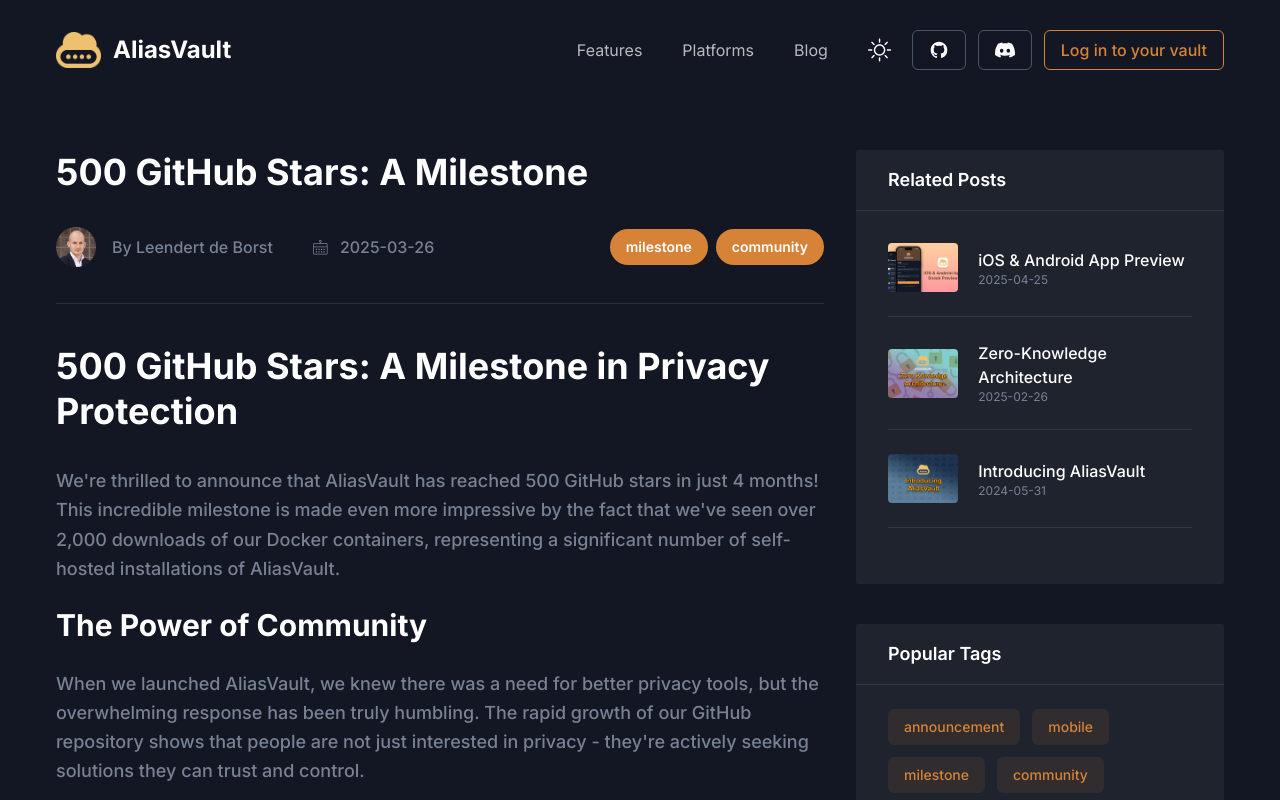
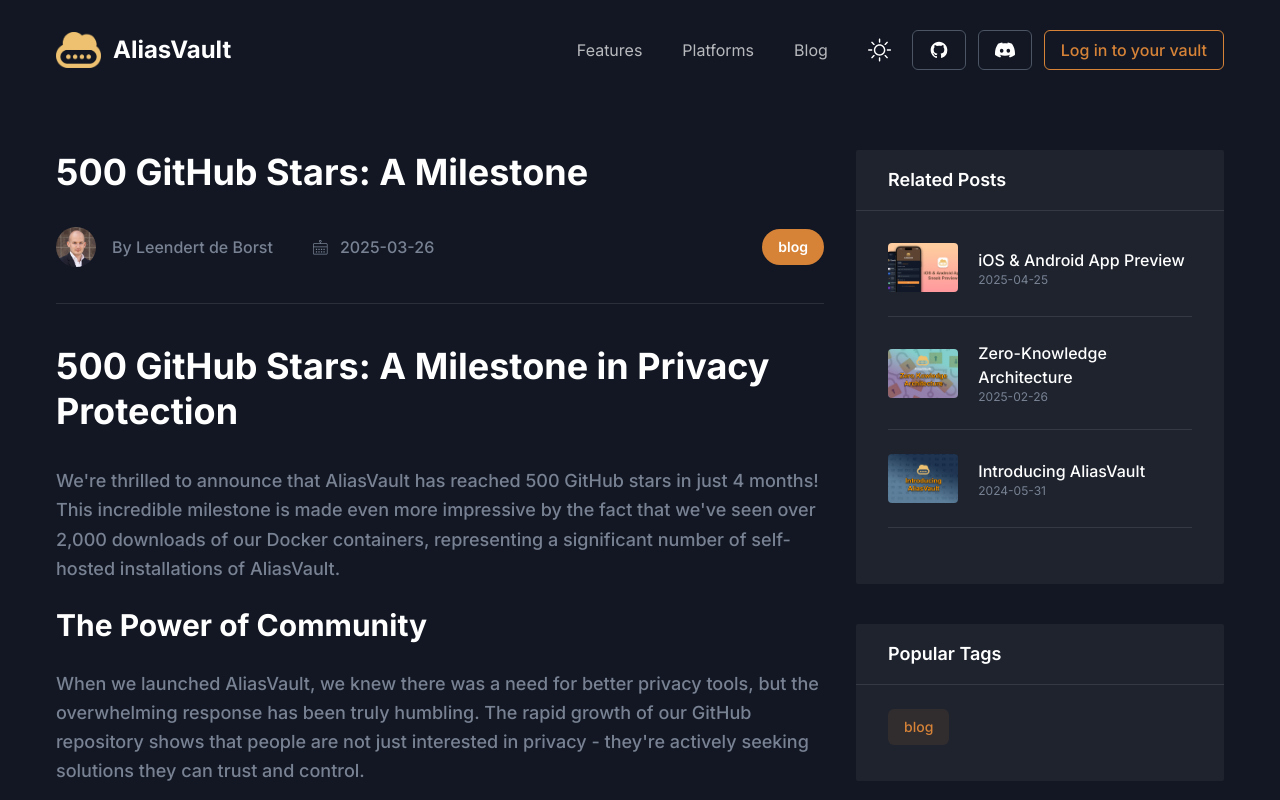
Before and after one commit to lanedirt/AliasVault-landing, a Next.js app: page /blog/500-github-stars in a window 1280 px wide. Shown: the top 800 px of the page. Built offline with nearby package versions, Linux system fonts and the light colour scheme.

Commit message:
Update blog tags and fix tag page for recent news

```diff
--- a/src/app/blog/tag/[tag]/page.tsx
+++ b/src/app/blog/tag/[tag]/page.tsx
@@ -2,6 +2,7 @@
 import { notFound } from 'next/navigation'
 import { Metadata } from 'next'
 import SingleBlog from '@/components/Blog/SingleBlog'
+import SingleNews from '@/components/Blog/SingleNews'
 import Breadcrumb from '@/components/Common/Breadcrumb'
 
 interface TagPageProps {
@@ -39,7 +40,7 @@
     <>
       <Breadcrumb
         pageName={`Posts tagged with "${tag}"`}
-        description={`Browse all blog posts tagged with ${tag}`}
+        description={`Browse all blog posts and news tagged with ${tag}`}
       />
 
       <section className="pb-[120px] pt-[120px]">
@@ -50,7 +51,11 @@
                 key={post.slug}
                 className="w-full px-4 md:w-2/3 lg:w-1/2 xl:w-1/3"
               >
-                <SingleBlog blog={post} />
+                {post.type === 'blog' ? (
+                  <SingleBlog blog={post} />
+                ) : (
+                  <SingleNews news={post} />
+                )}
               </div>
             ))}
           </div>
--- a/src/content/blog/500-github-stars.mdx
+++ b/src/content/blog/500-github-stars.mdx
@@ -8,8 +8,7 @@
   image: "/images/founder/founder.jpg"
   designation: "Founder"
 tags:
-  - milestone
-  - community
+  - blog
 ---
 
 # 500 GitHub Stars: A Milestone in Privacy Protection
--- a/src/content/blog/introducing-aliasvault.mdx
+++ b/src/content/blog/introducing-aliasvault.mdx
@@ -8,9 +8,7 @@
   image: "/images/founder/founder.jpg"
   designation: "Founder"
 tags:
-  - announcement
-  - privacy
-  - security
+  - blog
 ---
 
 # Introducing AliasVault
--- a/src/content/blog/ios-android-app-sneak-preview.mdx
+++ b/src/content/blog/ios-android-app-sneak-preview.mdx
@@ -8,8 +8,7 @@
   image: "/images/founder/founder.jpg"
   designation: "Founder"
 tags:
-  - announcement
-  - mobile
+  - blog
 ---
 
 # iOS & Android App Sneak Preview
--- a/src/content/blog/zero-knowledge-architecture.mdx
+++ b/src/content/blog/zero-knowledge-architecture.mdx
@@ -8,10 +8,7 @@
   image: "/images/founder/founder.jpg"
   designation: "Founder"
 tags:
-  - security
-  - privacy
-  - encryption
-  - technology
+  - blog
 ---
 
 # Understanding Zero-Knowledge Architecture: Your Data, Your Control
--- a/src/lib/blog.ts
+++ b/src/lib/blog.ts
@@ -92,6 +92,8 @@
 }
 
 export function getBlogPostsByTag(tag: string): ContentPost[] {
-  const posts = getAllBlogPosts();
-  return posts.filter(post => post.tags.includes(tag));
+  const blogPosts = getAllBlogPosts();
+  const newsPosts = getAllNewsPosts();
+  const allPosts = [...blogPosts, ...newsPosts];
+  return allPosts.filter(post => post.tags.includes(tag));
 }
```
